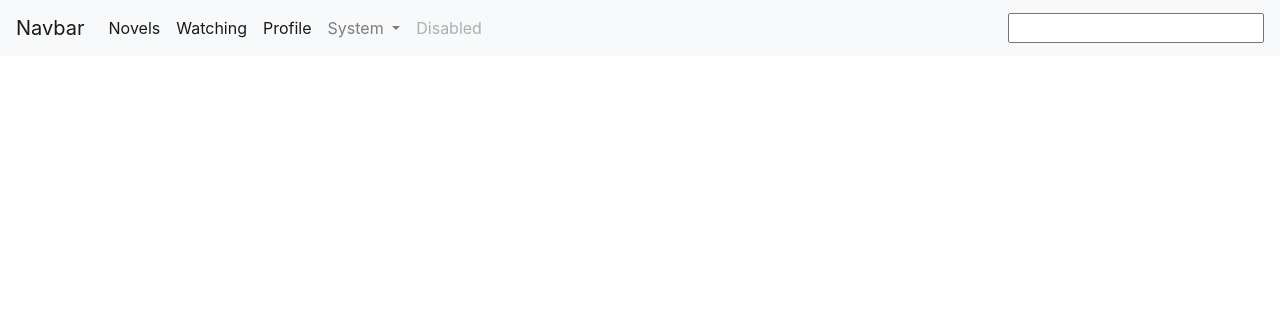
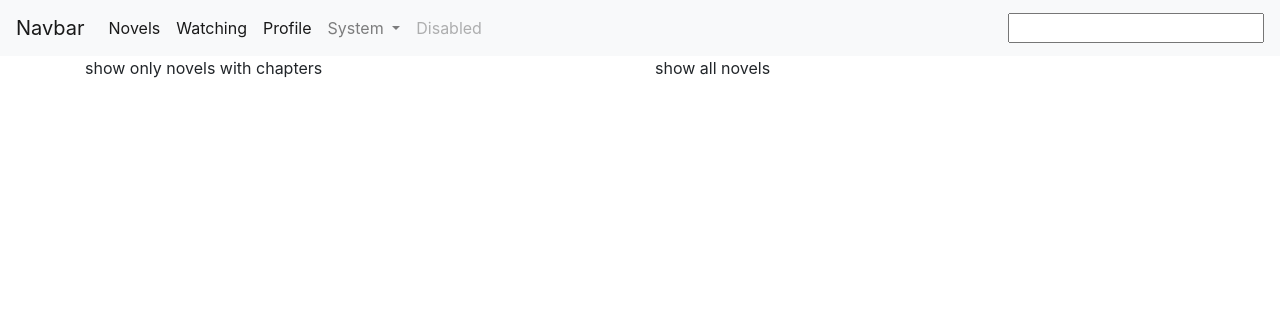
Before and after one commit to wohlben/novels, a Django app: page /novels/ in a window 1280 px wide. Shown: the top 316 px of the page. Run offline with Django 3.2, Linux system fonts and the light colour scheme; the visitor is signed in with stand-in values (Sample User, id 1); data that the repository does not hold is empty; parts of the project's set-up code (start-up, migrations or seed data) failed here and were passed over; some libraries are stand-ins or nearby versions.

Commit message:
added get toggle to limit novel list results

```diff
--- a/novels/templates/novels/lists/novels.html
+++ b/novels/templates/novels/lists/novels.html
@@ -1,13 +1,17 @@
 {% extends "base.html" %}
 {% block content %}
+<div class="container">
+  <div class="row">
+    <div class="col hero" onclick="setUrlGetParam('populated=true');">show only novels with chapters</div>
+    <div class="col hero" onclick="setUrlGetParam('');"> show all novels </div>
+  </div>
+</div>
 <ul class="list-group">
   {% for novel in novels %}
     <li class="list-group-item container-fluid">
       <a href="{% url "novels:novel" novel_id=novel.id %}" class="d-flex justify-content-between align-items-center">
         {{ novel.title }}
       </a>
-
-      </div>
     </li>
   {% endfor %}
 </ul>
--- a/novels/views.py
+++ b/novels/views.py
@@ -40,7 +40,12 @@ class FictionListView(TemplateView):
     template_name = "novels/lists/novels.html"
 
     def get_context_data(self, **kwargs):
-        context = {'novels': Fiction.objects.all().order_by('title').values('id', 'title', 'author',)}
+        context = {}
+        if self.request.GET.get('populated'):
+            context['novels'] = Fiction.objects.order_by('title').filter(id__in=Chapter.objects.exclude(published=None).values('fiction')).values('id', 'title', 'author')
+        else:
+            context['novels'] = Fiction.objects.all().order_by('title').values('id', 'title', 'author',)
+
         return context
 
 
--- a/static/js/base.js
+++ b/static/js/base.js
@@ -4,3 +4,7 @@
 //       $(".navbar-menu").toggleClass("is-active");
 //   });
 // });
+
+function setUrlGetParam(uri_get) {
+  window.location = window.location.protocol + '//' + window.location.host + window.location.pathname + '?'+ uri_get;
+}
```
